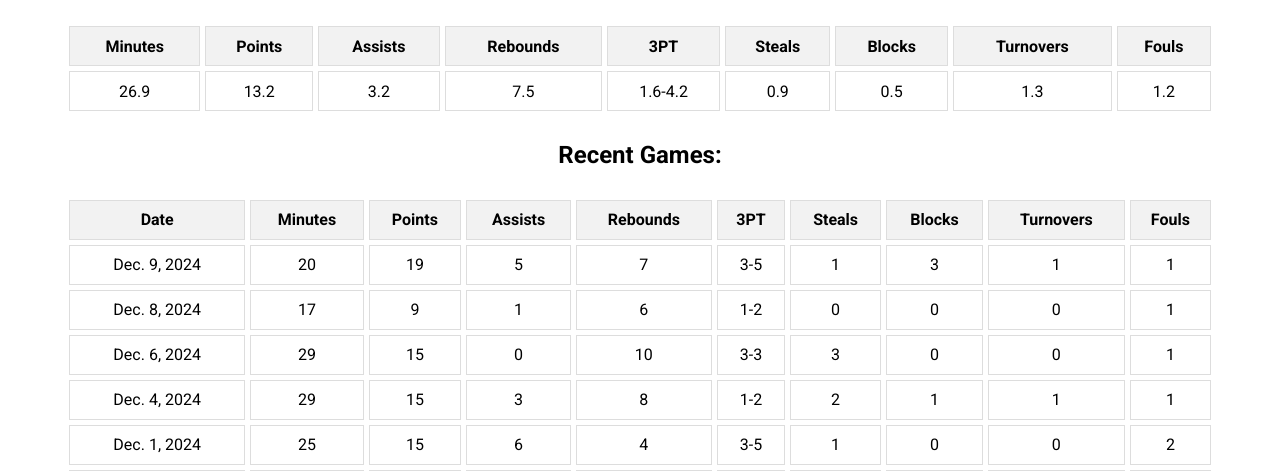
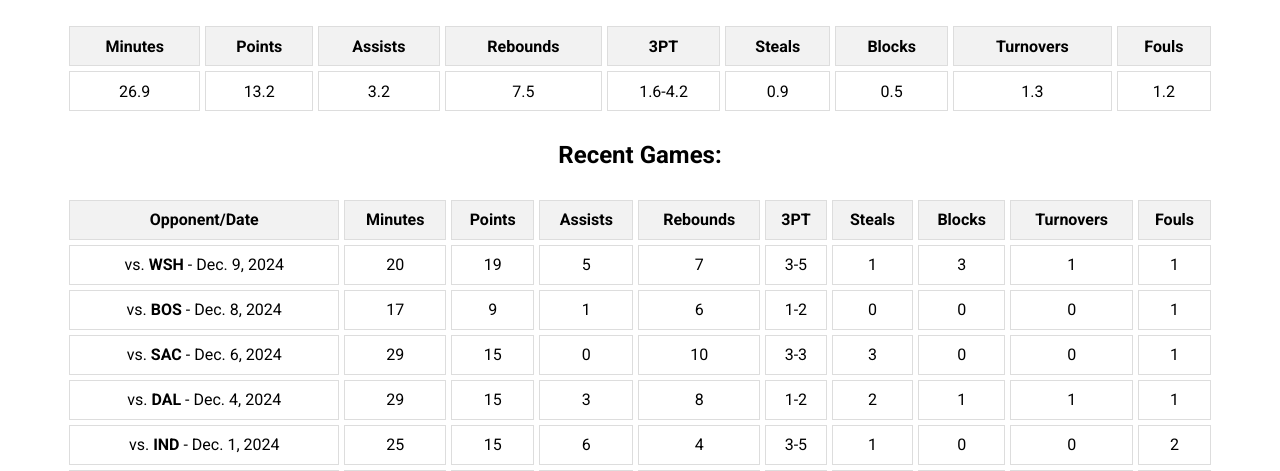
Before and after one commit to IvanYangg/cs412, a Django app: page /project/player/126/ in a window 1280 px wide. Shown: the part 257-728 px from the top of the page. Run offline with Django 5.2, Linux system fonts and the light colour scheme; data comes from the database, SQL or seed files in the repository; both versions use the stored data as it was after the commit.

Commit message:
Added game opponent to player gamelogs

```diff
--- a/project/templates/project/player_detail.html
+++ b/project/templates/project/player_detail.html
@@ -42,7 +42,7 @@
 <table>
     <thead>
         <tr>
-            <th>Date</th>
+            <th>Opponent/Date</th>
             <th>Minutes</th>
             <th>Points</th>
             <th>Assists</th>
@@ -57,7 +57,7 @@
     <tbody>
         {% for game in game_logs %}
         <tr>
-            <td>{{ game.date }}</td>
+            <td>vs. <strong>{{ game.opponent }}</strong> - {{ game.date }}</td>
             <td>{{ game.minutes }}</td>
             <td>{{ game.points }}</td>
             <td>{{ game.assists }}</td>
```
Also changed, not shown: db.sqlite3.
